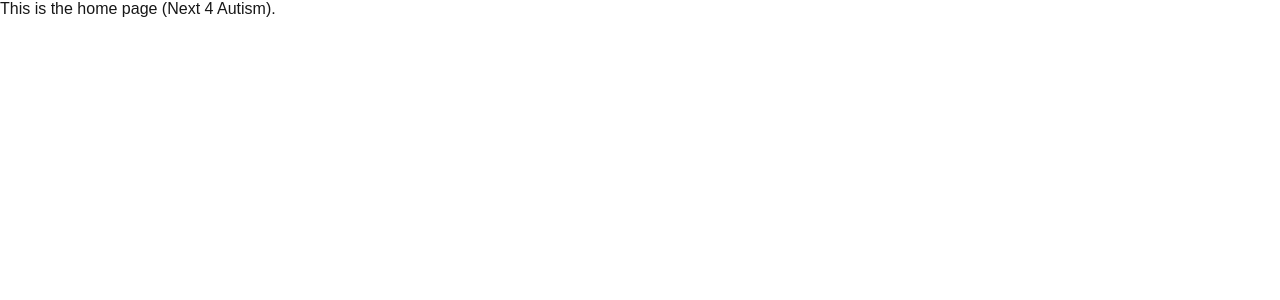
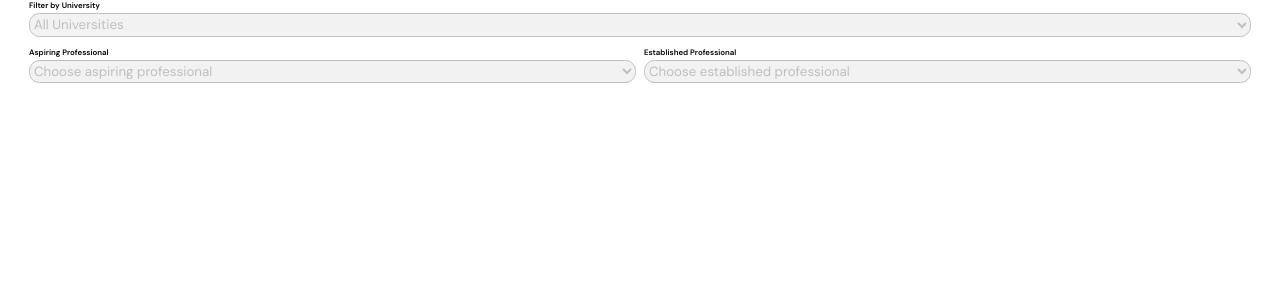
Before and after one commit to MentoredSP26/NextForAutism, a Next.js app in the folder matchingplatform/: page / in a window 1280 px wide. Shown: the top 300 px of the page. Built offline with nearby package versions, Linux system fonts and the light colour scheme.

Commit message:
manual match updates + css

```diff
--- a/matchingplatform/src/app/page.js
+++ b/matchingplatform/src/app/page.js
@@ -1,10 +1,27 @@
-import Image from "next/image";
-import styles from "./page.module.css";
+import Dropdown from "../components/creatematch/details";
 
 export default function Home() {
   return (
-    <p>
-      This is the home page (Next 4 Autism).
-    </p>
+    <div>
+  <div className="top-container">
+    <Dropdown
+      label="All Universities"
+      instruction="Filter by University"
+      options={["UC Berkeley", "Trees"]}
+    />
+  </div>
+  <div className="dropdown-container">
+    <Dropdown
+      label="Choose aspiring professional"
+      instruction="Aspiring Professional"
+      options={["John William", "Pork Pig", "Ada Lovelace"]}
+    />
+    <Dropdown
+      label="Choose established professional"
+      instruction="Established Professional"
+      options={["Jane Doe", "Bob Smith"]}
+    />
+  </div>
+</div>
   );
 }
--- a/matchingplatform/src/components/creatematch/details.jsx
+++ b/matchingplatform/src/components/creatematch/details.jsx
@@ -1,15 +1,16 @@
+"use client";
 import React from "react";
+import './style.css';
 
-
-function Dropdown({ label, instruction, options }) {
+function Dropdown({label, instruction, options}) {
   return (
     <div>
       <div>
         <p>{instruction}</p>
       </div>
       <div>
-        <label htmlFor="dropdown">Choose {label} </label>
-        <select id="dropdown">
+        <select id="dropdown" defaultValue="">
+          <option value="" disabled hidden>{label}</option>
           {options.map((item) => (
             <option key={item} value={item}>
               {item}
@@ -21,6 +22,7 @@
   );
 }
 
-function CreateMatch(){
+export default Dropdown;
+//function CreateMatch(){
     //<button onClick={() => RUN FUNCTION TO ACTUALLY MATCH)}>Create Match</button>
-}
+//}
--- a/matchingplatform/src/components/creatematch/style.css
+++ b/matchingplatform/src/components/creatematch/style.css
@@ -0,0 +1,83 @@
+@import url('https://fonts.googleapis.com/css2?family=DM+Sans:ital,opsz,wght@0,9..40,100..1000;1,9..40,100..1000&display=swap');
+
+p{
+    color: black;
+    font-family:"DM Sans", sans-serif;
+    font-size: 7.88px;
+    font-weight: 600;
+    margin-bottom: 3px;
+}
+
+label {
+  display: flex;
+  align-items: center;
+  font-size: 9.2px;
+  color: #bfbfbf;
+}
+
+select {
+    height: 23.65px;
+    border-radius: 10.51px;
+    border-width: 1.5px;
+    border-color: #bfbfbf;
+    border-style: solid;
+    font-family:"DM Sans", sans-serif;
+    background-color: #f2f2f2;
+    color: #bfbfbf;
+}
+
+select option {
+    background-color: #F2F2F2;
+    color: #bfbfbf;
+}
+
+.dropdown-container {
+  display: flex;
+  gap: 8px;
+  padding: 0 29px;
+  box-sizing: border-box;
+  width: 100%;
+}
+
+.dropdown-container > div {
+  flex: 1;
+}
+
+.dropdown-container select {
+  margin-left: 0;
+  margin-right: 0;
+  min-width: unset;
+  width: 100%;
+}
+
+.dropdown-container p {
+  margin-left: 0;
+}
+
+.top-container {
+  display: flex;
+  justify-content: center;
+  padding: 0 29px;
+  box-sizing: border-box;
+  width: 100%;
+  margin-bottom: 10px;
+}
+
+.top-container > div {
+  width: 100%;
+}
+
+.top-container > div > div {
+  width: 100%;
+}
+
+.top-container select {
+  width: 100%;
+  min-width: unset;
+  margin-left: 0;
+  margin-right: 0;
+}
+
+.top-container p {
+  margin-left: 0;
+}
```
